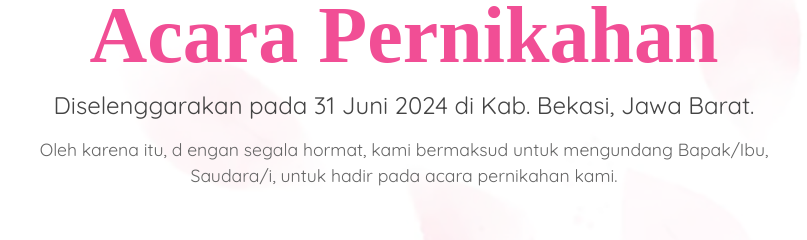
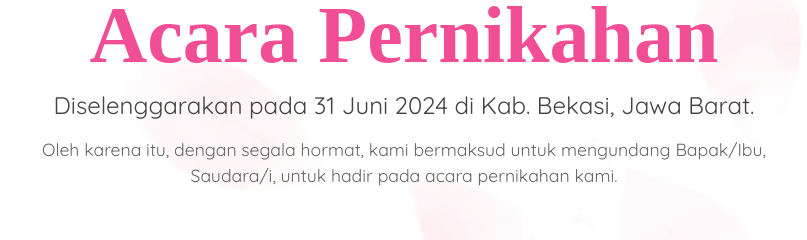
Before and after one commit to syoungme/syoungme.github.io, a plain HTML site: page index.html in a window 1280 px wide. Shown: the part 1060-1300 px from the top of the page, 236-1043 px from the left. Drawn offline with nearby package versions, Linux system fonts and the light colour scheme; some packages are replaced by stand-ins of ours; a script that the page names is missing; a web font is replaced by a local one.

Commit message:
Update index.html

```diff
--- a/index.html
+++ b/index.html
@@ -74,7 +74,7 @@
         <div class="col-md-8 text-center">
           <h2>Acara Pernikahan</h2>
           <h3>Diselenggarakan pada 31 Juni 2024 di Kab. Bekasi, Jawa Barat.</h3>
-          <p>Oleh karena itu, d engan segala hormat, kami bermaksud untuk mengundang Bapak/Ibu, Saudara/i, untuk hadir
+          <p>Oleh karena itu, dengan segala hormat, kami bermaksud untuk mengundang Bapak/Ibu, Saudara/i, untuk hadir
             pada acara pernikahan kami. </p>
         </div>
       </div>
```
